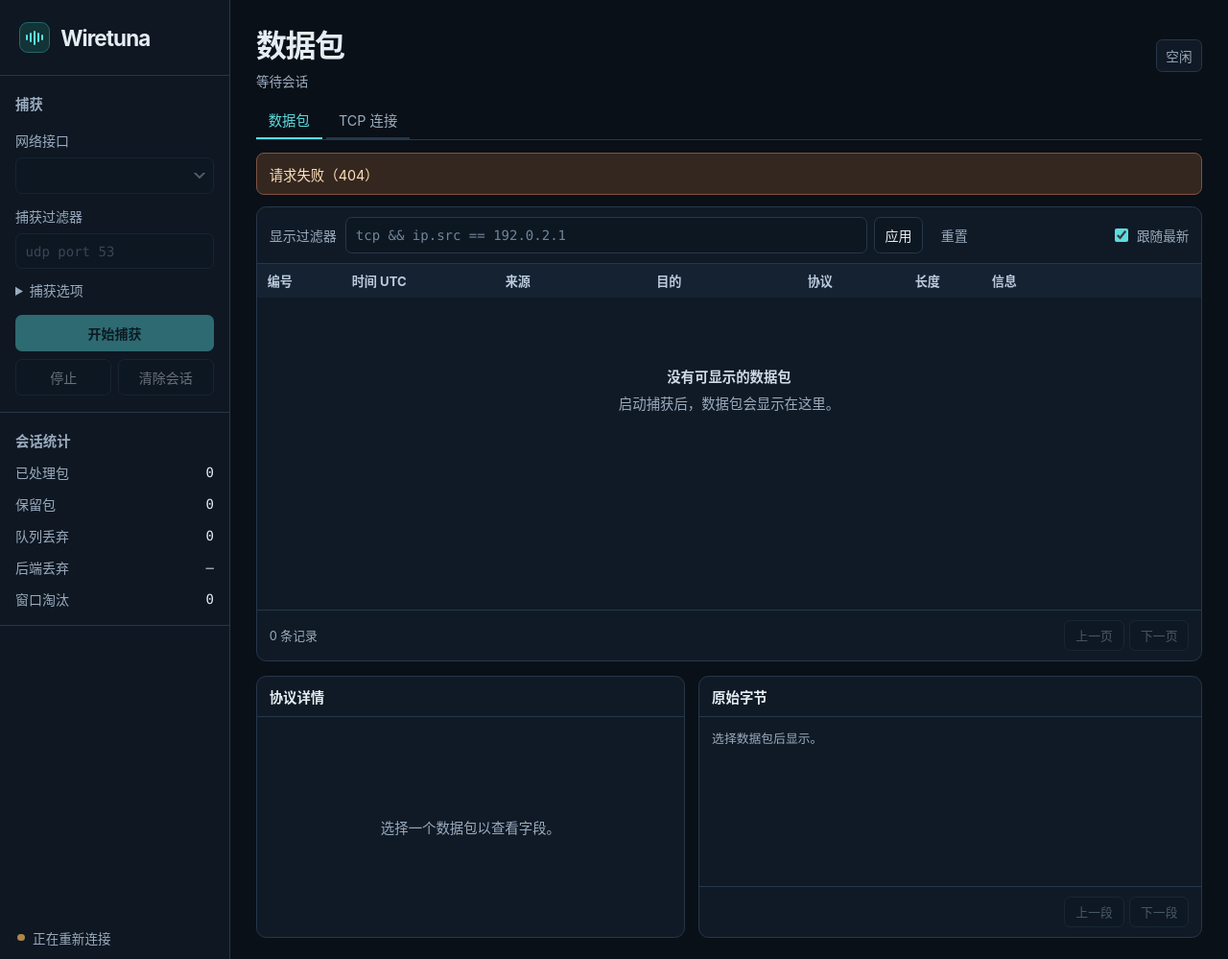
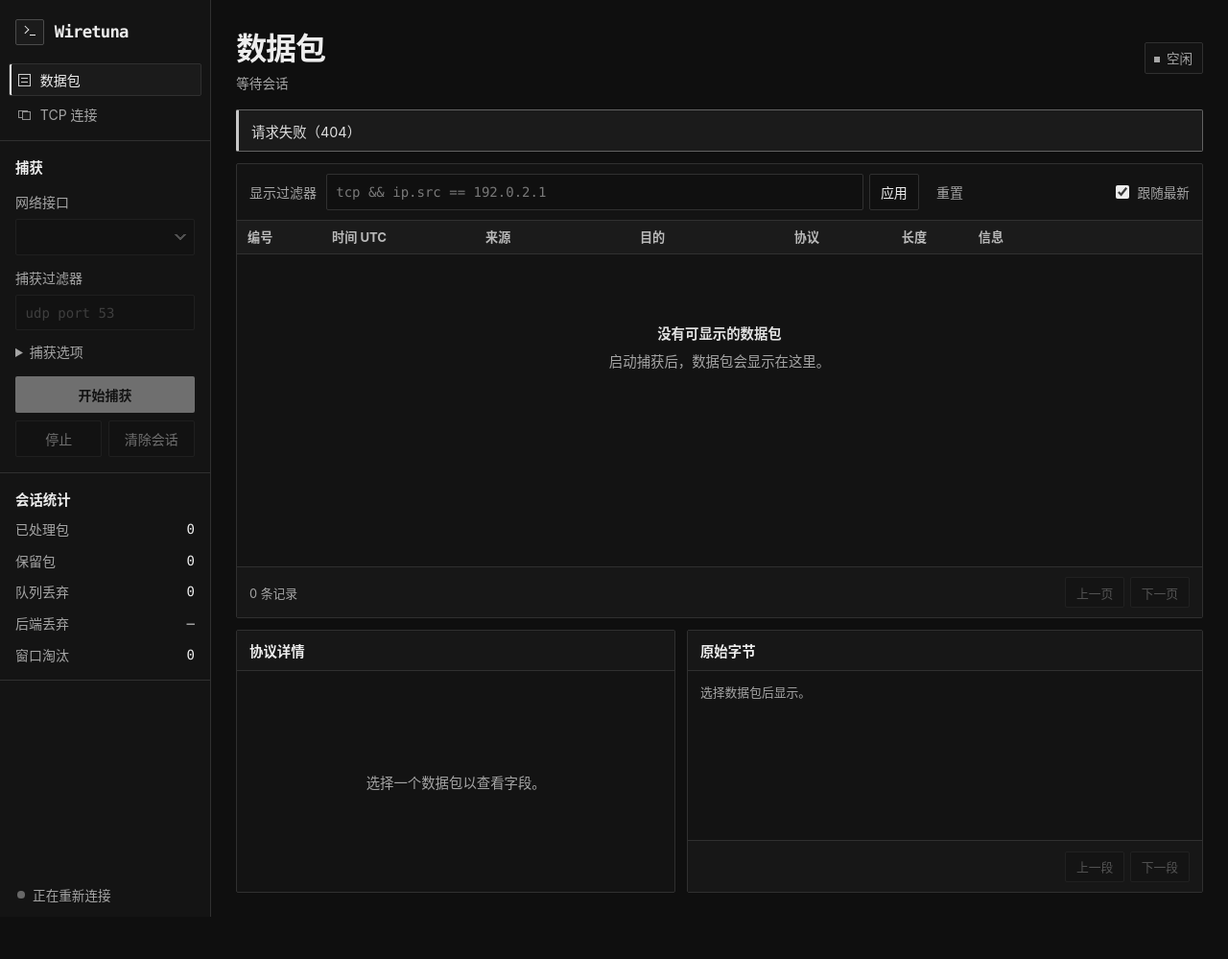
Before and after one commit to FrancoiseSagan/wiretuna, a plain HTML site: page web/index.html in a window 1280 px wide. Shown: the whole page at 96% size. After the commit the page ends 955 px from the top, so only its background shows below. Drawn offline with Linux system fonts and the light colour scheme; files that its build step writes are made by us from their sources; no server answers; files whose address does not match are found by name.

Commit message:
style: redesign the Web console in monochrome

```diff
--- a/web/app.css
+++ b/web/app.css
@@ -1,53 +1,61 @@
 :root {
   font-family: Inter, "Noto Sans CJK SC", "Microsoft YaHei", system-ui, sans-serif;
-  color: #e4edf2;
-  background: #0a1018;
+  color: #ededed;
+  background: #0f0f0f;
   color-scheme: dark;
-  --canvas: #0a1018;
-  --panel: #101a26;
-  --raised: #152232;
-  --line: #26374a;
-  --muted: #9aabbe;
-  --faint: #71859a;
-  --accent: #5bdcdf;
-  --accent-bg: #123436;
-  --mono: "IBM Plex Mono", "SFMono-Regular", Consolas, "Liberation Mono", monospace;
+  --canvas: #0f0f0f;
+  --panel: #131313;
+  --raised: #1b1b1b;
+  --line: #303030;
+  --muted: #a5a5a5;
+  --faint: #797979;
+  --accent: #ededed;
+  --accent-bg: #262626;
+  --mono: "JetBrains Mono", "IBM Plex Mono", "SFMono-Regular", Consolas, "Liberation Mono", "Noto Sans CJK SC", monospace;
+  --radius: 2px;
 }
 * { box-sizing: border-box; }
 [hidden] { display: none !important; }
 body { margin: 0; min-width: 320px; font-size: 1rem; }
 h1, h2, p, dl, dd, pre { margin: 0; }
-h1 { font-size: clamp(1.55rem, 3vw, 2rem); font-weight: 670; letter-spacing: -.045em; }
+h1 { font-size: clamp(1.55rem, 3vw, 2rem); font-weight: 650; letter-spacing: -.035em; }
 h2 { font-size: .9rem; font-weight: 650; }
 button, input, select { font: inherit; }
 input, select, button {
   min-height: 2.35rem;
   color: inherit;
   border: 1px solid var(--line);
-  border-radius: .42rem;
-  background: #0d1722;
+  border-radius: var(--radius);
+  background: #101010;
 }
 input, select { padding: .37rem .6rem; width: 100%; }
 input::placeholder { color: var(--faint); }
-select { appearance: none; padding-inline-end: 1.9rem; background: linear-gradient(45deg, transparent 48%, var(--muted) 50% 70%, transparent 72%) calc(100% - 14px) 51% / 6px 6px no-repeat, linear-gradient(135deg, transparent 28%, var(--muted) 30% 50%, transparent 52%) calc(100% - 8px) 51% / 6px 6px no-repeat, #0d1722; }
+select { appearance: none; padding-inline-end: 1.9rem; background: linear-gradient(45deg, transparent 48%, var(--muted) 50% 70%, transparent 72%) calc(100% - 14px) 51% / 6px 6px no-repeat, linear-gradient(135deg, transparent 28%, var(--muted) 30% 50%, transparent 52%) calc(100% - 8px) 51% / 6px 6px no-repeat, #101010; }
 button { padding: .35rem .68rem; cursor: pointer; white-space: nowrap; }
-button:hover:enabled { background: var(--raised); border-color: #466078; }
+button:hover:enabled { background: var(--raised); border-color: #616161; }
 button:disabled, select:disabled, input:disabled { opacity: .42; cursor: default; }
 :focus-visible { outline: 2px solid var(--accent); outline-offset: 2px; }
-button.primary { background: var(--accent); color: #0a2026; font-weight: 750; border: 0; }
-button.primary:hover:enabled { background: #9af1ed; }
+button.primary { background: var(--accent); color: #111111; font-weight: 750; border: 0; }
+button.primary:hover:enabled { background: #ffffff; }
 button.plain { border-color: transparent; background: transparent; color: var(--muted); }
 .muted { color: var(--muted); }
 .mono, input:not([type="checkbox"]), select { font-family: var(--mono); }
-.layout { display: grid; grid-template-columns: 15rem minmax(0, 1fr); min-height: 100vh; }
-.rail { display: flex; flex-direction: column; background: #0e1722; border-right: 1px solid var(--line); min-width: 0; }
-.brand { display: flex; gap: .7rem; align-items: center; padding: 1.45rem 1.25rem; font-size: 1.4rem; font-weight: 720; letter-spacing: -.04em; border-bottom: 1px solid var(--line); }
-.brand-mark { display: flex; align-items: center; justify-content: center; gap: 2px; width: 2rem; height: 2rem; border: 1px solid #28656e; border-radius: .55rem; background: var(--accent-bg); }
-.brand-mark i { display: block; width: 2px; border-radius: 10px; height: .34rem; background: var(--accent); }
-.brand-mark i:nth-child(even) { height: .66rem; }
-.brand-mark i:nth-child(3) { height: .95rem; }
-.rail-section { padding: 1.1rem 1rem; border-bottom: 1px solid var(--line); }
-.rail-section h2 { color: var(--muted); margin-bottom: .85rem; }
+.layout { display: grid; grid-template-columns: 13.75rem minmax(0, 1fr); min-height: 100vh; }
+.rail { display: flex; flex-direction: column; background: #141414; border-right: 1px solid var(--line); min-width: 0; }
+.brand { display: flex; gap: .7rem; align-items: center; min-height: 4.15rem; padding: .8rem 1rem; font: 700 1.08rem var(--mono); letter-spacing: -.045em; }
+.brand-mark { position: relative; width: 1.85rem; height: 1.7rem; border: 1px solid #4b4b4b; border-radius: var(--radius); background: var(--raised); }
+.brand-mark::before { content: ""; position: absolute; width: .34rem; height: .34rem; inset: .49rem auto auto .4rem; transform: rotate(45deg); border: solid var(--accent); border-width: 1px 1px 0 0; }
+.brand-mark::after { content: ""; position: absolute; width: .39rem; height: 1px; inset: .99rem auto auto .87rem; background: var(--accent); }
+.view-nav { display: grid; gap: .15rem; padding: 0 .55rem .65rem; border-bottom: 1px solid var(--line); }
+.view-nav button { display: flex; align-items: center; gap: .6rem; min-height: 2.1rem; padding: .35rem .6rem; border-color: transparent; color: var(--muted); background: transparent; text-align: left; font-size: .875rem; }
+.view-nav button[aria-pressed="true"] { color: var(--accent); border-color: var(--line); background: var(--raised); box-shadow: inset 2px 0 var(--accent); }
+.nav-icon { position: relative; flex: 0 0 .8rem; height: .8rem; opacity: .85; }
+.packet-icon { border: 1px solid currentColor; }
+.packet-icon::after { content: ""; position: absolute; inset: 3px 2px; border: solid currentColor; border-width: 1px 0; }
+.flow-icon::before, .flow-icon::after { content: ""; position: absolute; inset: 2px auto auto 0; width: .48rem; height: .38rem; border: 1px solid currentColor; }
+.flow-icon::after { inset: auto 0 1px auto; background: var(--raised); }
+.rail-section { padding: 1rem; border-bottom: 1px solid var(--line); }
+.rail-section h2 { color: var(--accent); margin-bottom: .7rem; }
 .capture-form { display: grid; gap: .5rem; font-size: .875rem; }
 .capture-form label { color: var(--muted); margin-top: .3rem; }
 .capture-options { font-size: .875rem; color: var(--muted); margin: .25rem 0 .5rem; }
@@ -61,63 +69,65 @@ button.plain { border-color: transparent; background: transparent; color: var(--
 .metrics dt { color: var(--muted); }
 .metrics dd { font-family: var(--mono); font-variant-numeric: tabular-nums; }
 .rail-footer { margin-top: auto; display: flex; align-items: center; gap: .5rem; padding: .8rem 1.15rem; color: var(--muted); font-size: .85rem; }
-.indicator { height: .48rem; width: .48rem; border-radius: 50%; background: #ac864c; }
+.indicator { height: .48rem; width: .48rem; border-radius: 50%; background: #686868; }
 .indicator.online { background: var(--accent); }
-.workspace { padding: 1.4rem clamp(.75rem, 2.1vw, 2rem); min-width: 0; }
-.topbar { display: flex; align-items: center; justify-content: space-between; gap: 1rem; margin-bottom: 1.25rem; }
+.workspace { padding: 1.55rem clamp(.85rem, 2.05vw, 1.85rem); min-width: 0; }
+.topbar { display: flex; align-items: center; justify-content: space-between; gap: 1rem; margin-bottom: 1.15rem; }
 .session-caption { margin-top: .33rem; color: var(--muted); font-size: .85rem; overflow-wrap: anywhere; }
-.state { border: 1px solid var(--line); color: var(--muted); background: var(--panel); border-radius: .4rem; padding: .35rem .6rem; font-size: .85rem; white-space: nowrap; }
-.state[data-phase="running"] { color: #a2fae8; border-color: #2b6c67; background: var(--accent-bg); }
-.state[data-phase="failed"] { color: #ffd0c9; border-color: #793e47; background: #372227; }
-.notice { padding: .65rem .8rem; margin-bottom: .75rem; border: 1px solid #805241; border-radius: .5rem; background: #34271f; color: #ffdfb9; font-size: .9rem; overflow-wrap: anywhere; }
-.packet-workspace { display: grid; gap: .9rem; }
-.panel { min-width: 0; border: 1px solid var(--line); border-radius: .65rem; background: var(--panel); overflow: hidden; }
+.state { border: 1px solid var(--line); color: var(--muted); background: var(--panel); border-radius: var(--radius); padding: .35rem .6rem; font-size: .85rem; white-space: nowrap; }
+.state::before { content: ""; display: inline-block; width: .37rem; height: .37rem; margin-right: .42rem; vertical-align: .1em; background: currentColor; }
+.state[data-phase="running"] { color: #121212; border-color: var(--accent); background: var(--accent); }
+.state[data-phase="failed"] { color: #f0f0f0; border-color: #666666; background: #242424; }
+.notice { padding: .65rem .8rem; margin-bottom: .75rem; border: 1px solid #626262; border-left: 3px solid #c7c7c7; border-radius: var(--radius); background: #1b1b1b; color: #dedede; font-size: .9rem; overflow-wrap: anywhere; }
+.packet-workspace { display: grid; gap: .75rem; }
+.panel { min-width: 0; border: 1px solid var(--line); border-radius: var(--radius); background: var(--panel); overflow: hidden; }
 .toolbar, .panel-heading, .panel-footer { display: flex; align-items: center; justify-content: space-between; gap: .65rem; padding: .63rem .8rem; }
 .toolbar, .panel-heading { border-bottom: 1px solid var(--line); }
-.toolbar { min-height: 3.55rem; }
+.toolbar { min-height: 3.35rem; }
 .filter-form { display: flex; align-items: center; flex: 1; gap: .4rem; min-width: 0; font-size: .875rem; }
 .filter-form label { color: var(--muted); white-space: nowrap; margin-right: .2rem; }
-.filter-form input { max-width: 34rem; min-width: 5rem; }
+.filter-form input { min-width: 5rem; max-width: 35rem; }
 .toggle { display: flex; align-items: center; gap: .35rem; color: var(--muted); font-size: .85rem; white-space: nowrap; }
 .toggle input { width: .9rem; height: .9rem; min-height: 0; accent-color: var(--accent); }
 .packet-scroll { position: relative; overflow: auto; height: clamp(17rem, 45vh, 36rem); }
 table { width: 100%; min-width: 680px; border-collapse: separate; border-spacing: 0; table-layout: fixed; }
-th { height: 35px; position: sticky; top: 0; z-index: 1; text-align: left; background: var(--raised); color: #bacbdd; font-weight: 650; }
+th { height: 35px; border-bottom: 1px solid var(--line); position: sticky; top: 0; z-index: 1; text-align: left; background: var(--raised); color: #b9b9b9; font-weight: 650; }
 td, th { padding: 0 .68rem; font-size: .82rem; }
-td { height: 34px; overflow: hidden; text-overflow: ellipsis; white-space: nowrap; border-bottom: 1px solid #1d2a3a; }
+td { height: 34px; overflow: hidden; text-overflow: ellipsis; white-space: nowrap; border-bottom: 1px solid #202020; }
 tr[data-id] { cursor: pointer; }
-tr[data-id]:hover { background: #192a3a; }
-tr[aria-selected="true"] { background: #153739; }
-tr[aria-selected="true"] td:first-child { box-shadow: inset 2px 0 var(--accent); }
+tr[data-id]:hover { background: #1d1d1d; }
+tr[aria-selected="true"] { background: #292929; }
+tr[aria-selected="true"] td:first-child { box-shadow: inset 2px 0 var(--accent); color: var(--accent); }
 tr.spacer td { padding: 0; border: none; height: 0; }
 .c-id { width: 5.5rem; }
 .c-time { width: 10rem; }
 .c-end { width: 16%; }
 .c-proto { width: 7rem; }
 .c-len { width: 5rem; }
-.protocol { display: inline-block; max-width: 100%; overflow: hidden; text-overflow: ellipsis; vertical-align: middle; color: #99b8dc; font: 700 .76rem var(--mono); }
-.protocol[data-protocol="TCP"] { color: #83dbf3; }
-.protocol[data-protocol="UDP"], .protocol[data-protocol="DNS"] { color: #bcb6fc; }
-.protocol[data-protocol="ICMP"], .protocol[data-protocol="ICMPv6"] { color: #efc382; }
+.protocol { display: inline-block; max-width: 100%; overflow: hidden; text-overflow: ellipsis; vertical-align: middle; color: #ababab; font: 700 .76rem var(--mono); }
+.protocol[data-protocol="TCP"] { color: #eeeeee; }
+.protocol[data-protocol="UDP"], .protocol[data-protocol="DNS"] { color: #c1c1c1; }
+.protocol[data-protocol="ICMP"], .protocol[data-protocol="ICMPv6"] { color: #cacaca; }
+.panel-heading, .panel-footer { background: #171717; }
 .panel-footer { min-height: 2.7rem; border-top: 1px solid var(--line); color: var(--muted); font-size: .8rem; }
 .panel-footer button { min-height: 1.8rem; }
 .button-group { display: flex; gap: .35rem; }
 .empty { display: grid; place-content: center; gap: .45rem; text-align: center; color: var(--muted); font-size: .9rem; padding: 1.1rem; }
 .packet-scroll > .empty { min-height: 12rem; }
-.empty strong { color: #cfdae6; font-weight: 650; }
-.inspection { display: grid; grid-template-columns: minmax(0, .92fr) minmax(0, 1.08fr); gap: .9rem; }
+.empty strong { color: #e2e2e2; font-weight: 650; }
+.inspection { display: grid; grid-template-columns: minmax(0, .92fr) minmax(0, 1.08fr); gap: .75rem; }
 .detail-panel { display: flex; flex-direction: column; min-height: 17rem; }
 .detail-body, .hex-scroll { min-height: 11rem; max-height: 22rem; overflow: auto; flex: 1; }
 .layer { border-bottom: 1px solid var(--line); }
-.layer summary { cursor: pointer; padding: .5rem .8rem; font-weight: 650; color: #c2d5e4; font-size: .85rem; }
+.layer summary { cursor: pointer; padding: .5rem .8rem; font-weight: 650; color: #dedede; font-size: .85rem; }
 .field { display: grid; width: 100%; grid-template-columns: minmax(8.5rem, .75fr) minmax(0, 1fr); gap: .5rem; text-align: left; border: 0; border-radius: 0; min-height: 1.9rem; align-items: center; color: var(--muted); background: transparent; padding: .28rem .75rem .28rem 1.4rem; font: .78rem var(--mono); }
 .field span { overflow-wrap: anywhere; white-space: normal; }
-.field[aria-pressed="true"] { background: var(--accent-bg); color: #b9f3f2; }
-.detail-issue { padding: .55rem .8rem; color: #efc382; font-size: .8rem; }
-.hex { margin: 0; padding: .75rem .8rem; font: .8rem/1.65 var(--mono); color: #c9d9eb; }
+.field[aria-pressed="true"] { background: var(--accent-bg); color: #f4f4f4; }
+.detail-issue { padding: .55rem .8rem; color: #cacaca; font-size: .8rem; }
+.hex { margin: 0; padding: .75rem .8rem; font: .8rem/1.65 var(--mono); color: #d4d4d4; }
 .hex-offset { color: var(--faint); }
-.hex-ascii { color: #9db8ce; }
-.hex mark { color: #092123; background: var(--accent); border-radius: 2px; }
+.hex-ascii { color: #a0a0a0; }
+.hex mark { color: #111111; background: var(--accent); border-radius: 2px; }
 @media (max-width: 1060px) {
   .layout { grid-template-columns: 12rem minmax(0, 1fr); }
   .filter-form label { position: absolute; width: 1px; height: 1px; overflow: hidden; clip-path: inset(50%); }
@@ -125,7 +135,9 @@ tr.spacer td { padding: 0; border: none; height: 0; }
 @media (max-width: 760px) {
   .layout { display: block; }
   .rail { border-right: none; border-bottom: 1px solid var(--line); }
-  .brand { padding: .8rem 1rem; }
+  .brand { min-height: 3.35rem; padding: .65rem 1rem; }
+  .view-nav { display: flex; padding-inline: .8rem; }
+  .view-nav button { min-width: 7rem; }
   .rail-section { padding: .7rem 1rem; }
   .metrics dl { display: flex; flex-wrap: wrap; column-gap: 1.1rem; }
   .rail-footer { padding: .52rem 1rem; }
@@ -134,41 +146,38 @@ tr.spacer td { padding: 0; border: none; height: 0; }
   .toolbar { align-items: stretch; flex-wrap: wrap; }
   .filter-form { flex-basis: 100%; }
 }
-.view-nav { display: flex; gap: .28rem; margin: -.5rem 0 .85rem; border-bottom: 1px solid var(--line); }
-.view-nav button { padding: .5rem .8rem; border-width: 0 0 2px; border-radius: .35rem .35rem 0 0; background: transparent; color: var(--muted); font-size: .9rem; }
-.view-nav button[aria-pressed="true"] { color: var(--accent); border-color: var(--accent); }
 .panel-heading .button-group { align-items: center; }
 .panel-heading button, .flow-toolbar button { font-size: .82rem; min-height: 2rem; }
-.filter-bar { display: flex; gap: .45rem; align-items: center; padding: .38rem .8rem; background: var(--accent-bg); color: #b3eeee; font-size: .85rem; }
+.filter-bar { display: flex; gap: .45rem; align-items: center; padding: .38rem .8rem; background: var(--accent-bg); color: #e2e2e2; font-size: .85rem; }
 .filter-bar button { min-height: 1.8rem; }
-.flow-workspace { display: grid; gap: .9rem; }
+.flow-workspace { display: grid; gap: .75rem; }
 .flow-scroll { overflow: auto; max-height: 17rem; }
 .flow-list { min-width: 620px; }
 .flow-stat { width: 6rem; }
 .flow-state { width: 6rem; }
-.flow-panel h3 { margin: 0; padding: .6rem .72rem; color: #bacbdd; font-size: .84rem; border-bottom: 1px solid var(--line); }
+.flow-panel h3 { margin: 0; padding: .6rem .72rem; color: #b9b9b9; font-size: .84rem; border-bottom: 1px solid var(--line); }
 #flow-caption:not(:empty) { margin-top: .32rem; font-size: .8rem; overflow-wrap: anywhere; }
 .flow-toolbar { min-height: 0; }
-.flow-toolbar [aria-pressed="true"] { color: var(--accent); border-color: #367374; background: var(--accent-bg); }
+.flow-toolbar [aria-pressed="true"] { color: var(--accent); border-color: #565656; background: var(--accent-bg); }
 .flow-subview { padding: .72rem .8rem .85rem; }
 .sub-toolbar { display: flex; align-items: center; flex-wrap: wrap; gap: .5rem; color: var(--muted); font-size: .86rem; }
 .sub-toolbar select { width: max-content; max-width: 100%; }
 .sub-toolbar input { width: 7rem; }
-.sub-note:not(:empty) { margin-top: .55rem; font-size: .84rem; color: #efc382; }
+.sub-note:not(:empty) { margin-top: .55rem; font-size: .84rem; color: #cacaca; }
 .stream-grid { display: grid; grid-template-columns: minmax(0, .9fr) minmax(0, 1.4fr); gap: .6rem; margin-top: .65rem; }
-.sub-panel { min-width: 0; border: 1px solid var(--line); border-radius: .45rem; overflow: hidden; background: #0d1722; }
+.sub-panel { min-width: 0; border: 1px solid var(--line); border-radius: var(--radius); overflow: hidden; background: #101010; }
 .stream-segments, .http-messages { min-height: 6rem; max-height: 21rem; overflow: auto; }
-.segment { display: flex; flex-wrap: wrap; align-items: center; justify-content: space-between; padding: .35rem .65rem; border-bottom: 1px solid #1d2a3a; }
+.segment { display: flex; flex-wrap: wrap; align-items: center; justify-content: space-between; padding: .35rem .65rem; border-bottom: 1px solid #242424; }
 .segment button { font: .8rem var(--mono); min-height: 1.85rem; }
-.segment .gap { color: #efc382; font: .8rem var(--mono); padding: .3rem; overflow-wrap: anywhere; }
+.segment .gap { color: #cacaca; font: .8rem var(--mono); padding: .3rem; overflow-wrap: anywhere; }
 .stream-bytes, .http-detail { min-height: 9rem; max-height: 25rem; padding: .7rem .8rem; overflow: auto; line-height: 1.55; }
-.stream-bytes { font: .84rem/1.55 var(--mono); white-space: pre-wrap; overflow-wrap: anywhere; color: #bdd6e8; }
+.stream-bytes { font: .84rem/1.55 var(--mono); white-space: pre-wrap; overflow-wrap: anywhere; color: #d5d5d5; }
 .http-detail { font: .83rem/1.55 var(--mono); overflow-wrap: anywhere; }
 .http-detail dl { margin: .6rem 0; }
-.http-detail dl div { display: grid; grid-template-columns: minmax(5rem, .45fr) minmax(0, 1fr); gap: .6rem; border-bottom: 1px solid #1d2a3a; padding: .26rem 0; }
+.http-detail dl div { display: grid; grid-template-columns: minmax(5rem, .45fr) minmax(0, 1fr); gap: .6rem; border-bottom: 1px solid #242424; padding: .26rem 0; }
 .http-detail dt { color: var(--muted); }
 .http-detail pre { white-space: pre-wrap; overflow-wrap: anywhere; padding: .4rem; background: var(--canvas); }
-.http-transaction { display: grid; gap: .2rem; padding: .45rem .55rem; border-bottom: 1px solid #1d2a3a; }
+.http-transaction { display: grid; gap: .2rem; padding: .45rem .55rem; border-bottom: 1px solid #242424; }
 .http-transaction button { text-align: left; overflow: hidden; text-overflow: ellipsis; font: .85rem var(--mono); }
-.http-transaction .http-response { color: #9de2dd; margin-inline-start: .8rem; }
+.http-transaction .http-response { color: #c8c8c8; margin-inline-start: .8rem; }
 @media (max-width: 860px) { .stream-grid { grid-template-columns: minmax(0, 1fr); } }
--- a/web/index.html
+++ b/web/index.html
@@ -10,11 +10,15 @@
 </head>
 <body>
   <div class="layout">
-    <aside class="rail" aria-label="捕获会话">
+    <aside class="rail" aria-label="工作台">
       <div class="brand">
-        <div class="brand-mark" aria-hidden="true"><i></i><i></i><i></i><i></i><i></i></div>
+        <span class="brand-mark" aria-hidden="true"></span>
         <span>Wiretuna</span>
       </div>
+      <nav class="view-nav" aria-label="分析视图">
+        <button id="nav-packets" type="button" aria-pressed="true"><span class="nav-icon packet-icon" aria-hidden="true"></span>数据包</button>
+        <button id="nav-flows" type="button" aria-pressed="false"><span class="nav-icon flow-icon" aria-hidden="true"></span>TCP 连接</button>
+      </nav>
       <div class="rail-section">
         <h2>捕获</h2>
         <form id="capture-form" class="capture-form">
@@ -55,10 +59,6 @@
         </div>
         <span class="state" id="phase" data-phase="idle">空闲</span>
       </header>
-      <nav class="view-nav" aria-label="分析视图">
-        <button id="nav-packets" type="button" aria-pressed="true">数据包</button>
-        <button id="nav-flows" type="button" aria-pressed="false">TCP 连接</button>
-      </nav>
       <div class="notice" id="notice" role="alert" hidden></div>
       <div id="packet-workspace" class="packet-workspace">
         <section class="panel packet-panel" aria-label="数据包列表">
```
